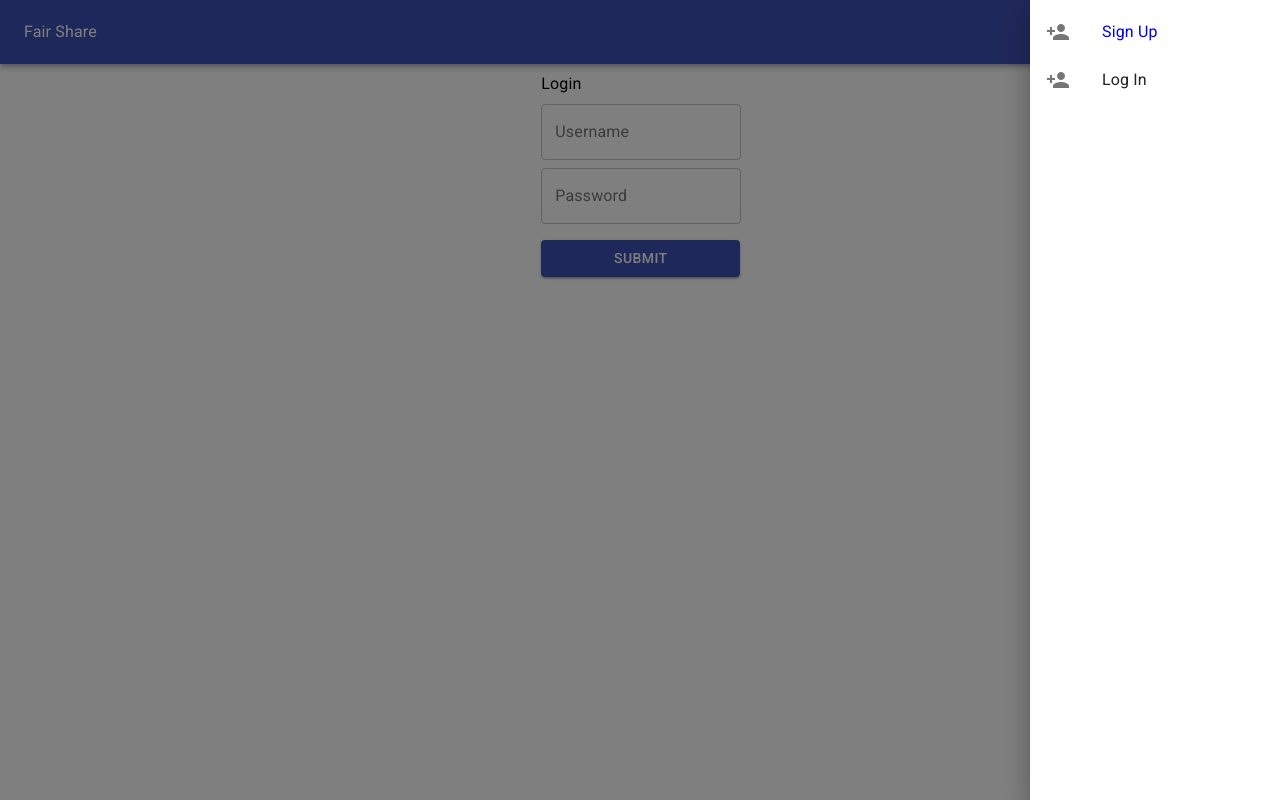
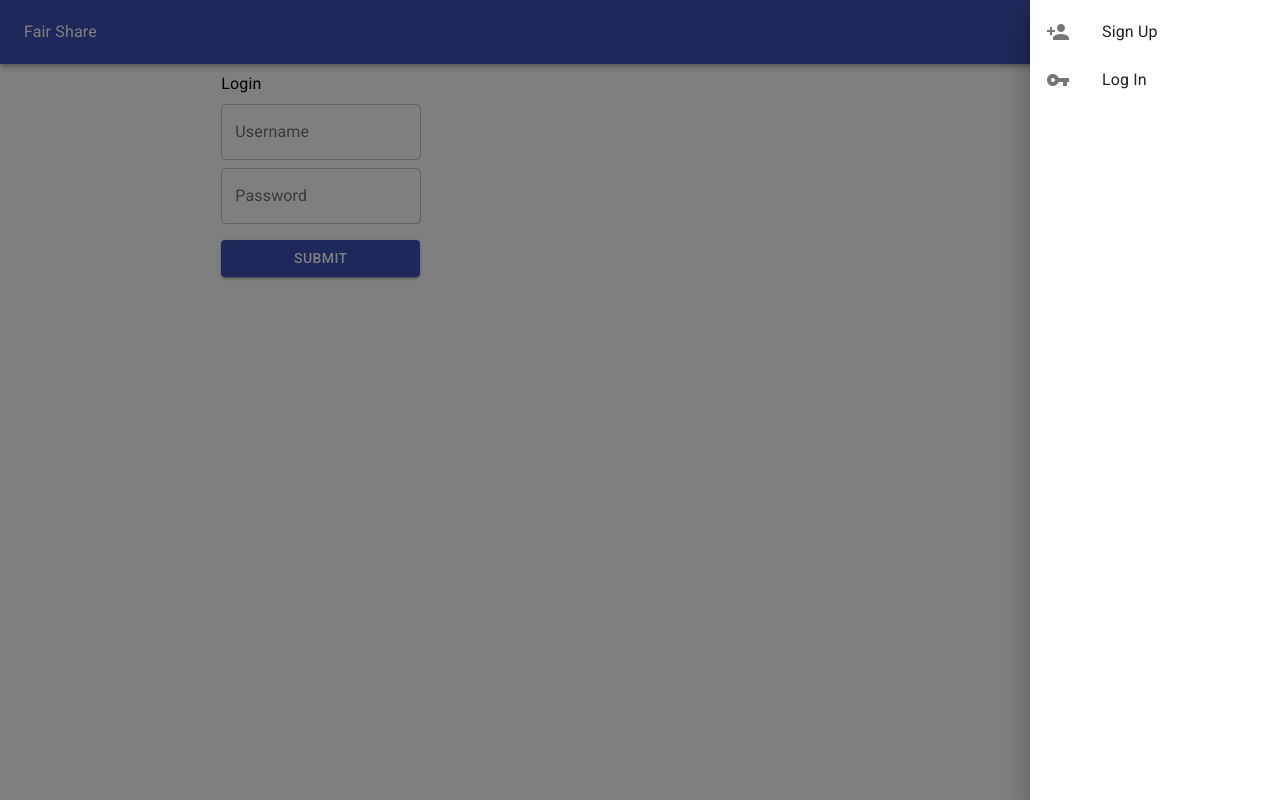
Before and after one commit to shaneslone/fair-share-fe, a React (Create React App) app: page / in a window 1280 px wide. Both pictures are taken after a click on the button "menu". Built offline with nearby package versions, Linux system fonts and the light colour scheme.

Commit message:
added basic layout for a bill

```diff
--- a/src/App.js
+++ b/src/App.js
@@ -5,6 +5,7 @@ import { UserContext } from './context/UserContext';
 import Header from './components/Header';
 import Login from './components/Login';
 import Signup from './components/Signup';
+import Bill from './components/Bill';
 
 import { Grid } from '@material-ui/core';
 
@@ -17,16 +18,17 @@ function App() {
         <Header />
       </Grid>
       <Grid item container>
-        <Grid item xs={2} sm={5} />
-        <Grid item xs={8} sm={2}>
+        <Grid item xs={false} sm={2} />
+        <Grid item xs={12} sm={8}>
           <UserContext.Provider value={{ userInfo, setUserInfo }}>
             <Switch>
               <Route path='/signup' component={Signup} />
-              <Route path='/' component={Login} />
+              <Route path='/bill' component={Bill} />
+              <Route exact path='/' component={Login} />
             </Switch>
           </UserContext.Provider>
         </Grid>
-        <Grid item xs={2} sm={5} />
+        <Grid item xs={false} sm={2} />
       </Grid>
     </Grid>
   );
--- /dev/null
+++ b/src/components/Bill.js
@@ -0,0 +1,59 @@
+import { useState } from 'react';
+import {
+  Accordion,
+  AccordionSummary,
+  AccordionDetails,
+  Checkbox,
+  FormControlLabel,
+  Typography,
+  makeStyles,
+  Box,
+  Link,
+} from '@material-ui/core';
+import ExpandMoreIcon from '@material-ui/icons/ExpandMore';
+
+const useStyles = makeStyles({
+  root: {
+    width: '100%',
+  },
+});
+
+export default function Bill(props) {
+  const [bill, setBill] = useState(props.bill);
+  const dueDate = new Date(bill.dueDate);
+  const classes = useStyles();
+  const onChange = e => {
+    setBill({ ...bill, [e.target.id]: e.target.checked });
+  };
+  return (
+    <Accordion className={classes.root}>
+      <AccordionSummary
+        expandIcon={<ExpandMoreIcon />}
+        aria-label='Expand'
+        aria-controls='additional-actions1-content'
+        id='additional-actions1-header'
+      >
+        <FormControlLabel
+          aria-label='Paid'
+          onClick={event => event.stopPropagation()}
+          onFocus={event => event.stopPropagation()}
+          control={
+            <Checkbox checked={bill.isPaid} onChange={onChange} id='isPaid' />
+          }
+          label={bill.companyName}
+        />
+      </AccordionSummary>
+      <AccordionDetails>
+        <Box>
+          <Link href={bill.website} color='textSecondary'>
+            {bill.website}
+          </Link>
+          <Typography color='textSecondary'>Amount: ${bill.amount}</Typography>
+          <Typography color='textSecondary'>
+            Due: {dueDate.toDateString()}
+          </Typography>
+        </Box>
+      </AccordionDetails>
+    </Accordion>
+  );
+}
--- a/src/components/Login.js
+++ b/src/components/Login.js
@@ -1,7 +1,7 @@
 import axios from 'axios';
 import { useState } from 'react';
 import { makeStyles } from '@material-ui/core/styles';
-import { TextField, Button, Typography } from '@material-ui/core';
+import { TextField, Button, Typography, Box } from '@material-ui/core';
 
 const useStyles = makeStyles(theme => ({
   root: {
@@ -33,7 +33,7 @@ export default function Login() {
         {
           headers: {
             // btoa is converting our client id/client secret into base64
-            Authorization: `Basic ${btoa('lambda-client:lambda-secret')}`,
+            Authorization: `Basic ${btoa(process.env.REACT_APP_CLIENT_INFO)}`,
             'Content-Type': 'application/x-www-form-urlencoded',
           },
         }
@@ -46,10 +46,11 @@ export default function Login() {
         console.log(err.message);
       });
   };
+
   return (
     <form className={classes.root} noValidate autoComplete='off'>
       <Typography>Login</Typography>
-      <div>
+      <Box>
         <TextField
           id='username'
           variant='outlined'
@@ -57,8 +58,8 @@ export default function Login() {
           value={credentials.username}
           onChange={onChange}
         />
-      </div>
-      <div>
+      </Box>
+      <Box>
         <TextField
           id='password'
           variant='outlined'
@@ -67,7 +68,7 @@ export default function Login() {
           onChange={onChange}
           type='password'
         />
-      </div>
+      </Box>
       <Button variant='contained' color='primary' onClick={onSubmit}>
         Submit
       </Button>
--- a/src/components/NavMenu.js
+++ b/src/components/NavMenu.js
@@ -1,28 +1,32 @@
 import React from 'react';
-import { List, ListItem, ListItemIcon, ListItemText } from '@material-ui/core';
+import {
+  List,
+  ListItem,
+  ListItemIcon,
+  ListItemText,
+  Box,
+  Link,
+} from '@material-ui/core';
 import PersonAddIcon from '@material-ui/icons/PersonAdd';
+import VpnKeyIcon from '@material-ui/icons/VpnKey';
 import { makeStyles } from '@material-ui/styles';
-import { Link } from 'react-router-dom';
 
 const useStyles = makeStyles(theme => ({
   list: {
     width: 250,
-  },
-  link: {
-    textDecoration: 'none',
   },
 }));
 
 export default function NavMenu({ toggleDrawer }) {
   const classes = useStyles();
   return (
-    <div
+    <Box
       className={classes.list}
       onClick={toggleDrawer(false)}
       onKeyDown={toggleDrawer(false)}
     >
       <List>
-        <Link to='/signup' className={classes.link}>
+        <Link href='/signup' color='inherit'>
           <ListItem button>
             <ListItemIcon>
               <PersonAddIcon />
@@ -30,13 +34,15 @@ export default function NavMenu({ toggleDrawer }) {
             <ListItemText primary={'Sign Up'} />
           </ListItem>
         </Link>
-        <ListItem button>
-          <ListItemIcon>
-            <PersonAddIcon />
-          </ListItemIcon>
-          <ListItemText primary={'Log In'} />
-        </ListItem>
+        <Link href='/' color='inherit'>
+          <ListItem button>
+            <ListItemIcon>
+              <VpnKeyIcon />
+            </ListItemIcon>
+            <ListItemText primary={'Log In'} />
+          </ListItem>
+        </Link>
       </List>
-    </div>
+    </Box>
   );
 }
```
Also changed, not shown: 1 other file (tests, documents, lock files or other folders).
